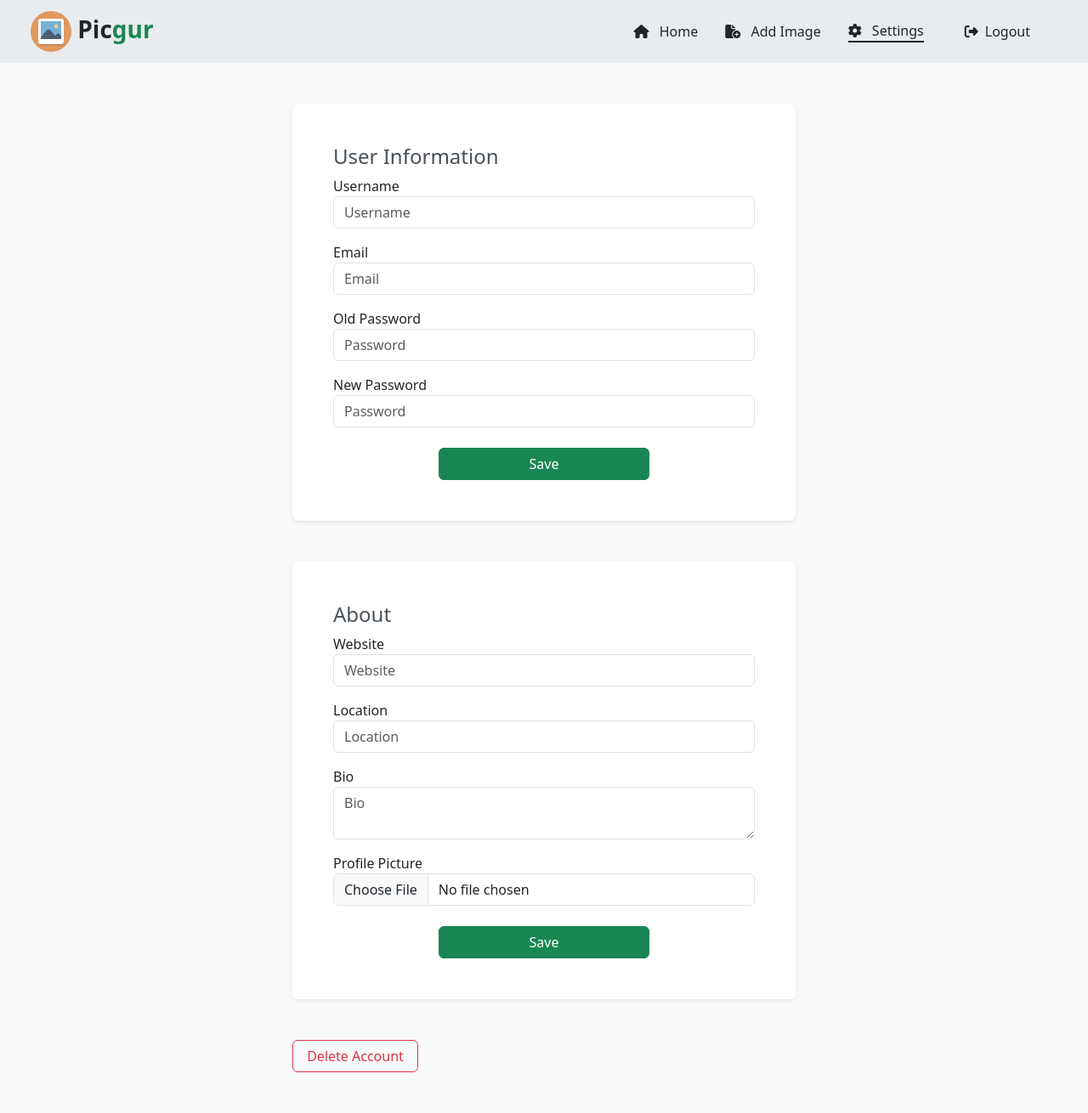
After one commit to ogzcode/Flask-Imgur-Clone, a Flask app: page /settings in a window 1280 px wide. The commit adds this page. Shown: the whole page at 85% size. Run offline with Flask 3, Linux system fonts and the light colour scheme; the visitor is signed in with stand-in values (Sample User, id 1).

Commit message:
Settings page interface created

```diff
--- a/app/routes.py
+++ b/app/routes.py
@@ -74,6 +74,12 @@ def singleImage(image_id):
     image = Image.query.filter_by(id=image_id).first()
     return render_template("single_image.html", title="Image", image=image)
 
+
+@app.route("/settings")
+@login_required
+def settings():
+    return render_template("settings.html", title="Settings", active="settings")
+
 @app.route("/")
 def main():
     return redirect(url_for("login"))
@@ -143,3 +149,8 @@ def register():
 def logout():
     logout_user()
     return redirect(url_for("login"))
+
+@app.route("/deleteAccount", methods=["POST"])
+def deleteAccount():
+    flash("Account deleted successfully", "success")
+    return redirect(url_for("login"))
--- a/app/templates/home.html
+++ b/app/templates/home.html
@@ -64,7 +64,9 @@
         {% endfor %}
     </div>
     {% else %}
-    <h1 class="empty__text roboto-400">Image will be render here...</h1>
+    <div class="row d-flex flex-wrap justify-content-center p-5">
+        <h5 class="text-secondary">Image will be render here...</h5>
+    </div>
     {% endif %}
 </div>
 {% endblock %}
--- /dev/null
+++ b/app/templates/partials/delete_modal.html
@@ -0,0 +1,20 @@
+<div class="modal fade" id="deleteConfirmationModal" tabindex="-1" aria-labelledby="deleteConfirmationModalLabel"
+    aria-hidden="true">
+    <div class="modal-dialog">
+        <div class="modal-content">
+            <div class="modal-header">
+                <h5 class="modal-title" id="deleteConfirmationModalLabel">Hesap Silme Onayı</h5>
+                <button type="button" class="btn-close" data-bs-dismiss="modal" aria-label="Close"></button>
+            </div>
+            <div class="modal-body">
+                Hesabınızı silmek istediğinizden emin misiniz? Bu işlem geri alınamaz.
+            </div>
+            <div class="modal-footer">
+                <button type="button" class="btn btn-secondary" data-bs-dismiss="modal">İptal</button>
+                <form action="/deleteAccount" method="POST">
+                    <button type="submit" class="btn btn-danger">Hesabı Sil</button>
+                </form>
+            </div>
+        </div>
+    </div>
+</div>
--- a/app/templates/partials/navbar.html
+++ b/app/templates/partials/navbar.html
@@ -21,7 +21,7 @@
                 Add Image
             </a>
             <a class="nav-link fw-medium mx-3 {% if active == 'settings' %} border-bottom border-2 border-dark {% endif %}"
-                href="#">
+                href="{{ url_for('settings') }}">
                 <i class="fa-solid fa-gear me-2"></i>
                 Settings
             </a>
--- /dev/null
+++ b/app/templates/settings.html
@@ -0,0 +1,64 @@
+{% extends "index.html" %}
+
+{% block content %}
+{% include 'partials/delete_modal.html' %}
+
+<div class="container-fluid bg-light p-5">
+    <div class="row w-50 mx-auto">
+        <div class="col bg-white p-5 shadow-sm rounded-3">
+            <h4 class="text-dark-emphasis mb-2">User Information</h4>
+            <form action="/editUserInfo" method="POST">
+                <div class="mb-3">
+                    <label>Username</label>
+                    <input type="text" class="form-control" placeholder="Username" required name="username">
+                </div>
+                <div class="mb-3">
+                    <label>Email</label>
+                    <input type="email" class="form-control" placeholder="Email" required name="email">
+                </div>
+                <div class="mb-3">
+                    <label>Old Password</label>
+                    <input type="password" class="form-control" placeholder="Password" name="old_password">
+                </div>
+                <div class="mb-3">
+                    <label>New Password</label>
+                    <input type="password" class="form-control" placeholder="Password" name="new_password">
+                </div>
+                <div class="mt-4 text-center">
+                    <button type="submit" class="btn btn-success w-50">Save</button>
+                </div>
+            </form>
+        </div>
+    </div>
+    <div class="row w-50 mx-auto mt-5">
+        <div class="col bg-white p-5 shadow-sm rounded">
+            <h4 class="text-dark-emphasis mb-2">About</h4>
+            <form action="/about" method="POST" enctype="multipart/form-data">
+                <div class="mb-3">
+                    <label>Website</label>
+                    <input type="text" class="form-control" placeholder="Website" name="website">
+                </div>
+                <div class="mb-3">
+                    <label>Location</label>
+                    <input type="text" class="form-control" placeholder="Location" name="Location">
+                </div>
+                <div class="mb-3">
+                    <label>Bio</label>
+                    <textarea class="form-control" placeholder="Bio" name="bio"></textarea>
+                </div>
+                <div class="mb-3">
+                    <label>Profile Picture</label>
+                    <input type="file" class="form-control" name="profile_picture">
+                </div>
+                <div class="mt-4 text-center">
+                    <button type="submit" class="btn btn-success w-50">Save</button>
+                </div>
+            </form>
+        </div>
+    </div>
+    <div class="row w-50 mt-5 mx-auto text-center">
+        <button href="#" class="btn btn-outline-danger w-25" data-bs-toggle="modal"
+            data-bs-target="#deleteConfirmationModal">Delete Account</button>
+    </div>
+</div>
+{% endblock %}
```
Also changed, not shown: app/static/image/DlqSfxhDHmDzayvwiebD.jpg (deleted), 1 other file.
